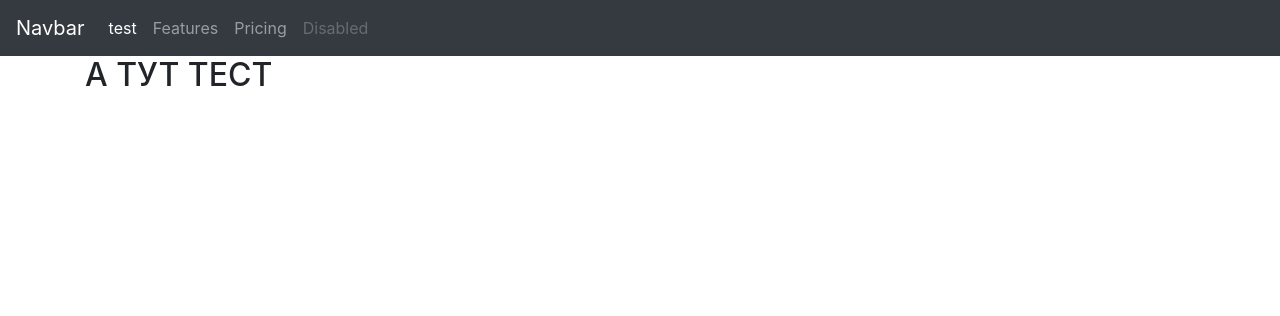
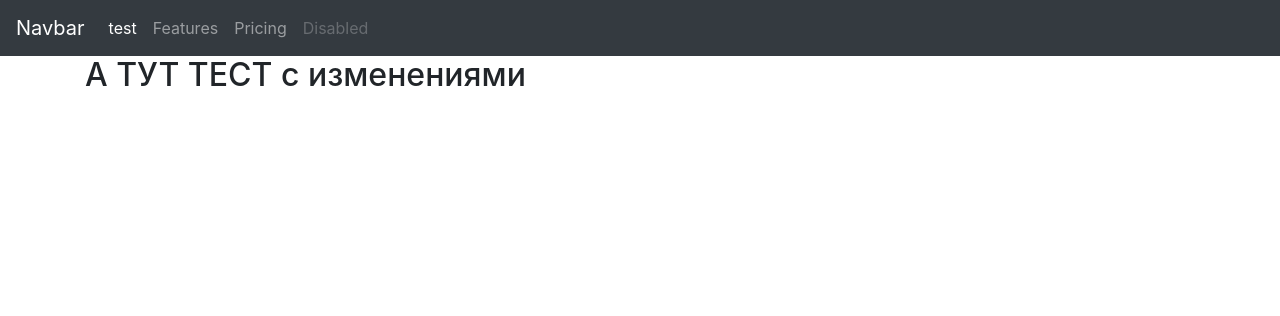
Before and after one commit to Freeroed/django, a Django app: page /test/ in a window 1280 px wide. Shown: the top 316 px of the page. Run offline with Django 3.2, Linux system fonts and the light colour scheme; some libraries are stand-ins or nearby versions.

Commit message:
Поправил заголовок на тестовой странице.

```diff
--- a/infoSystem/templates/person/test.html
+++ b/infoSystem/templates/person/test.html
@@ -2,6 +2,6 @@
 
 {% block content %}
 <h2>
-    А ТУТ ТЕСТ
+    А ТУТ ТЕСТ с изменениями
 </h2>
 {% endblock%}
```
